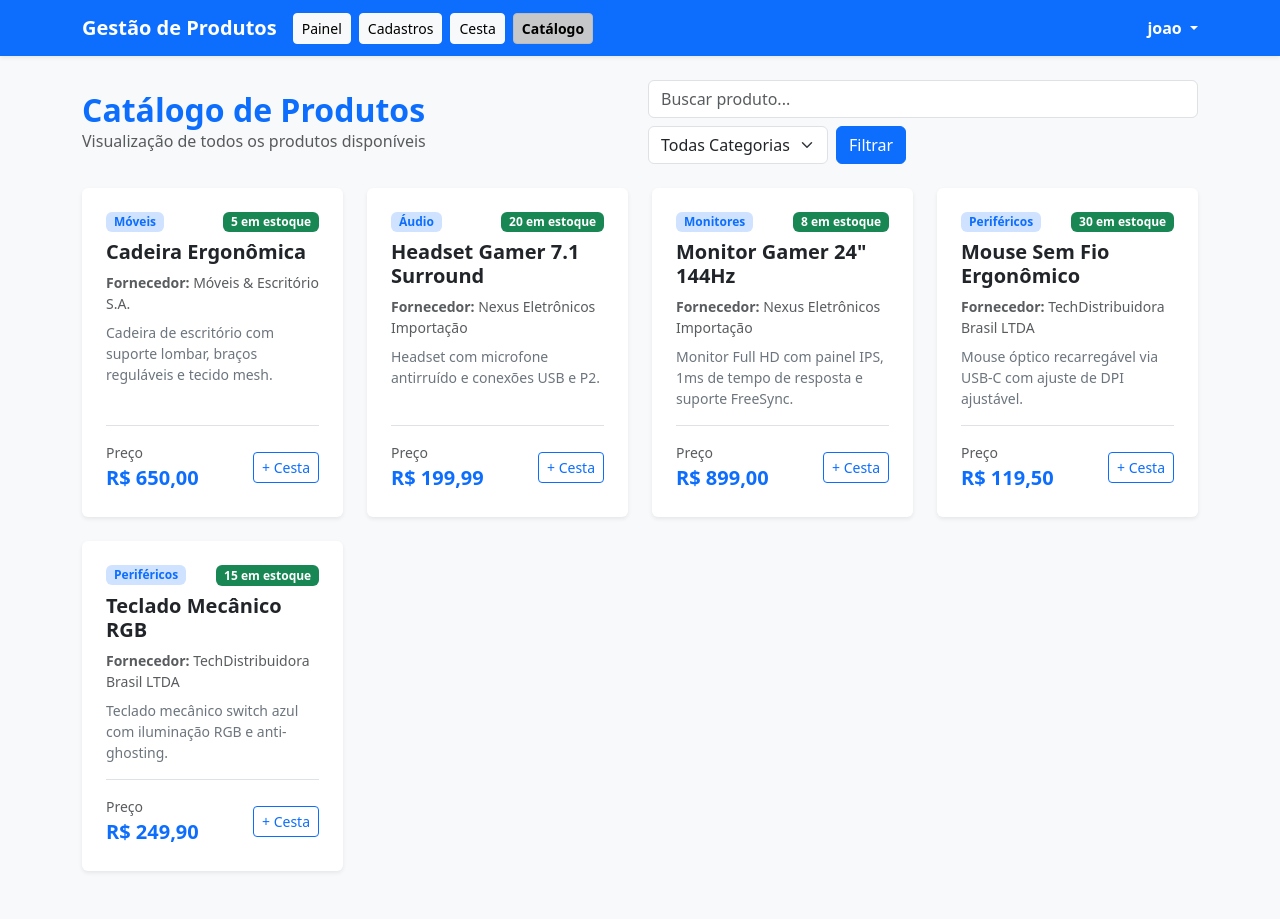
After one commit to JoaoSutile/Trabalho-Back_End, a PHP site: page /catalogo.php in a window 1280 px wide. The commit adds this page. Run offline with PHP 8.4, Linux system fonts and the light colour scheme; a user stored in the database is signed in; data comes from the database, SQL or seed files in the repository.

Commit message:
Adição da tela catalogo

```diff
--- a/SistemaDeGestaoDeProdutos/cadastros.php
+++ b/SistemaDeGestaoDeProdutos/cadastros.php
@@ -46,7 +46,8 @@ try {
             <div class="d-flex align-items-center me-auto">
                 <a href="painel.php" class="btn btn-light btn-sm me-2">Painel</a>
                 <a href="cadastros.php" class="btn btn-light btn-sm me-2">Cadastros</a>
-                <a href="produtos.php" class="btn btn-light btn-sm me-2">Produtos / Cesta</a>
+                <a href="produtos.php" class="btn btn-light btn-sm me-2">Cesta</a>
+                <a href="catalogo.php" class="btn btn-light btn-sm me-2">Catálogo</a>
             </div>
             <div class="dropdown user-dropdown">
                 <a href="#" class="text-white text-decoration-none dropdown-toggle fw-semibold" id="dropdownUser" data-bs-toggle="dropdown" aria-expanded="false">
--- /dev/null
+++ b/SistemaDeGestaoDeProdutos/catalogo.php
@@ -0,0 +1,197 @@
+<?php
+
+session_start();
+require_once "conexao.php";
+
+if (!isset($_SESSION["usuario_id"])) {
+
+    header("Location: login.html");
+    exit;
+
+}
+
+$busca = trim($_GET['busca'] ?? '');
+$categoria = trim($_GET['categoria'] ?? '');
+
+try {
+
+    $stmtCat = $pdo->query("SELECT DISTINCT categoria FROM produtos WHERE categoria IS NOT NULL AND categoria != '' ORDER BY categoria ASC");
+    $categorias = $stmtCat->fetchAll(PDO::FETCH_COLUMN);
+
+    $sql = "SELECT p.*, f.nome AS nome_fornecedor
+            FROM produtos p
+            INNER JOIN fornecedores f ON p.id_fornecedor = f.id
+            WHERE 1=1";
+    $params = [];
+
+    if (!empty($busca)) {
+
+        $sql .= " AND (p.nome LIKE :busca OR p.descricao LIKE :busca OR f.nome LIKE :busca)";
+        $params[':busca'] = "%$busca%";
+
+    }
+
+    if (!empty($categoria)) {
+
+        $sql .= " AND p.categoria = :categoria";
+        $params[':categoria'] = $categoria;
+
+    }
+
+    $sql .= " ORDER BY p.nome ASC";
+
+    $stmt = $pdo->prepare($sql);
+    $stmt->execute($params);
+    $produtos = $stmt->fetchAll(PDO::FETCH_ASSOC);
+
+} catch (PDOException $e) {
+
+    $produtos = [];
+    $categorias = [];
+
+}
+
+?>
+<!DOCTYPE html>
+<html lang="pt-br">
+
+<head>
+    <meta charset="UTF-8">
+    <meta name="viewport" content="width=device-width, initial-scale=1.0">
+    <title>Sistema de Gestão - Catálogo de Produtos</title>
+    <link href="https://cdn.jsdelivr.net/npm/bootstrap@5.3.3/dist/css/bootstrap.min.css" rel="stylesheet">
+    <style>
+        .user-dropdown:hover .dropdown-menu {
+            display: block;
+            margin-top: 0;
+        }
+        .product-card {
+            transition: transform 0.2s, box-shadow 0.2s;
+        }
+        .product-card:hover {
+            transform: translateY(-4px);
+            box-shadow: 0 .5rem 1rem rgba(0,0,0,.15)!important;
+        }
+    </style>
+</head>
+
+<body class="bg-light">
+
+    <nav class="navbar navbar-expand-lg navbar-dark bg-primary shadow-sm mb-4">
+        <div class="container">
+            <a class="navbar-brand fw-bold" href="painel.php">Gestão de Produtos</a>
+            <div class="d-flex align-items-center me-auto">
+                <a href="painel.php" class="btn btn-light btn-sm me-2">Painel</a>
+                <a href="cadastros.php" class="btn btn-light btn-sm me-2">Cadastros</a>
+                <a href="produtos.php" class="btn btn-light btn-sm me-2">Cesta</a>
+                <a href="catalogo.php" class="btn btn-light btn-sm me-2 fw-semibold active">Catálogo</a>
+            </div>
+            <div class="dropdown user-dropdown">
+                <a href="#" class="text-white text-decoration-none dropdown-toggle fw-semibold" id="dropdownUser" data-bs-toggle="dropdown" aria-expanded="false">
+                    <?php echo htmlspecialchars($_SESSION["usuario_nome"] ?? "Usuário"); ?>
+                </a>
+                <ul class="dropdown-menu dropdown-menu-end shadow-sm" aria-labelledby="dropdownUser">
+                    <li><a class="dropdown-item text-danger" href="login.html">Sair</a></li>
+                </ul>
+            </div>
+        </div>
+    </nav>
+
+    <div class="container mb-5">
+
+        <div class="d-flex justify-content-between align-items-center mb-4 flex-wrap gap-3">
+            <div>
+                <h2 class="text-primary fw-bold m-0">Catálogo de Produtos</h2>
+                <p class="text-muted m-0">Visualização de todos os produtos disponíveis</p>
+            </div>
+
+            <form action="catalogo.php" method="GET" class="d-flex gap-2 flex-wrap" style="max-width: 550px; width: 100%;">
+                <input class="form-control" type="search" name="busca" placeholder="Buscar produto..." value="<?= htmlspecialchars($busca); ?>">
+                <select name="categoria" class="form-select" style="max-width: 180px;" onchange="this.form.submit()">
+                    <option value="">Todas Categorias</option>
+
+                    <?php foreach ($categorias as $cat): ?>
+
+                        <option value="<?= htmlspecialchars($cat); ?>" <?= ($categoria === $cat) ? 'selected' : ''; ?>>
+                            <?= htmlspecialchars($cat); ?>
+                        </option>
+
+                    <?php endforeach; ?>
+
+                </select>
+                <button class="btn btn-primary" type="submit">Filtrar</button>
+
+                <?php if (!empty($busca) || !empty($categoria)): ?>
+
+                    <a href="catalogo.php" class="btn btn-outline-secondary">Limpar</a>
+
+                <?php endif; ?>
+
+            </form>
+        </div>
+
+        <?php if (empty($produtos)): ?>
+
+            <div class="alert alert-info shadow-sm" role="alert">
+                Nenhum produto foi encontrado no catálogo com os filtros selecionados.
+            </div>
+
+        <?php else: ?>
+
+            <div class="row row-cols-1 row-cols-md-2 row-cols-lg-3 row-cols-xl-4 g-4">
+
+                <?php foreach ($produtos as $p): ?>
+
+                    <div class="col">
+                        <div class="card h-100 border-0 shadow-sm product-card">
+                            <div class="card-body d-flex flex-column justify-content-between p-4">
+                                <div>
+                                    <div class="d-flex justify-content-between align-items-start mb-2">
+                                        <span class="badge bg-primary-subtle text-primary fw-semibold px-2 py-1">
+                                            <?= htmlspecialchars($p['categoria'] ?: 'Geral'); ?>
+                                        </span>
+                                        <span class="badge <?= $p['quantidade'] > 0 ? 'bg-success' : 'bg-danger'; ?>">
+                                            <?= $p['quantidade'] > 0 ? $p['quantidade'] . ' em estoque' : 'Esgotado'; ?>
+                                        </span>
+                                    </div>
+
+                                    <h5 class="card-title text-dark fw-bold mb-2"><?= htmlspecialchars($p['nome']); ?></h5>
+                                    <p class="text-muted small mb-2">
+                                        <strong>Fornecedor:</strong> <?= htmlspecialchars($p['nome_fornecedor']); ?>
+                                    </p>
+
+                                    <p class="card-text text-secondary small mb-3">
+                                        <?= htmlspecialchars($p['descricao'] ?: 'Sem descrição informada.'); ?>
+                                    </p>
+                                </div>
+
+                                <div class="pt-3 border-top d-flex justify-content-between align-items-center">
+                                    <div>
+                                        <small class="text-muted d-block">Preço</small>
+                                        <span class="fs-5 fw-bold text-primary">R$ <?= number_format($p['preco'], 2, ',', '.'); ?></span>
+                                    </div>
+                                    <form action="produtos.php" method="POST" class="d-inline">
+                                        <input type="hidden" name="acao" value="adicionar_cesta">
+                                        <input type="hidden" name="produto_id" value="<?= $p['id']; ?>">
+                                        <input type="hidden" name="qtd_cesta" value="1">
+                                        <button type="submit" class="btn btn-sm btn-outline-primary" <?= $p['quantidade'] <= 0 ? 'disabled' : ''; ?>>
+                                            + Cesta
+                                        </button>
+                                    </form>
+                                </div>
+                            </div>
+                        </div>
+                    </div>
+
+                <?php endforeach; ?>
+
+            </div>
+
+        <?php endif; ?>
+
+    </div>
+
+    <script src="https://cdn.jsdelivr.net/npm/bootstrap@5.3.3/dist/js/bootstrap.bundle.min.js"></script>
+</body>
+
+</html>
--- a/SistemaDeGestaoDeProdutos/fornecedor.php
+++ b/SistemaDeGestaoDeProdutos/fornecedor.php
@@ -47,7 +47,8 @@ try {
             <div class="d-flex align-items-center me-auto">
                 <a href="painel.php" class="btn btn-light btn-sm me-2">Painel</a>
                 <a href="cadastros.php" class="btn btn-light btn-sm me-2">Cadastros</a>
-                <a href="produtos.php" class="btn btn-light btn-sm me-2">Produtos / Cesta</a>
+                <a href="produtos.php" class="btn btn-light btn-sm me-2">Cesta</a>
+                <a href="catalogo.php" class="btn btn-light btn-sm me-2">Catálogo</a>
             </div>
             <div class="dropdown user-dropdown">
                 <a href="#" class="text-white text-decoration-none dropdown-toggle fw-semibold" id="dropdownUser" data-bs-toggle="dropdown" aria-expanded="false">
--- a/SistemaDeGestaoDeProdutos/painel.php
+++ b/SistemaDeGestaoDeProdutos/painel.php
@@ -180,7 +180,8 @@ $totalFornecedores = count($fornecedores);
             <div class="d-flex align-items-center me-auto">
                 <a href="painel.php" class="btn btn-light btn-sm me-2">Painel</a>
                 <a href="cadastros.php" class="btn btn-light btn-sm me-2">Cadastros</a>
-                <a href="produtos.php" class="btn btn-light btn-sm me-2">Produtos / Cesta</a>
+                <a href="produtos.php" class="btn btn-light btn-sm me-2">Cesta</a>
+                <a href="catalogo.php" class="btn btn-light btn-sm me-2">Catálogo</a>
             </div>
             <div class="dropdown user-dropdown">
                 <a href="#" class="text-white text-decoration-none dropdown-toggle fw-semibold" id="dropdownUser" data-bs-toggle="dropdown" aria-expanded="false">
--- a/SistemaDeGestaoDeProdutos/produtos.php
+++ b/SistemaDeGestaoDeProdutos/produtos.php
@@ -84,7 +84,8 @@ try {
             <div class="d-flex align-items-center me-auto">
                 <a href="painel.php" class="btn btn-light btn-sm me-2">Painel</a>
                 <a href="cadastros.php" class="btn btn-light btn-sm me-2">Cadastros</a>
-                <a href="produtos.php" class="btn btn-light btn-sm me-2">Produtos / Cesta</a>
+                <a href="produtos.php" class="btn btn-light btn-sm me-2">Cesta</a>
+                <a href="catalogo.php" class="btn btn-light btn-sm me-2">Catálogo</a>
             </div>
             <div class="dropdown user-dropdown">
                 <a href="#" class="text-white text-decoration-none dropdown-toggle fw-semibold" id="dropdownUser" data-bs-toggle="dropdown" aria-expanded="false">
```
